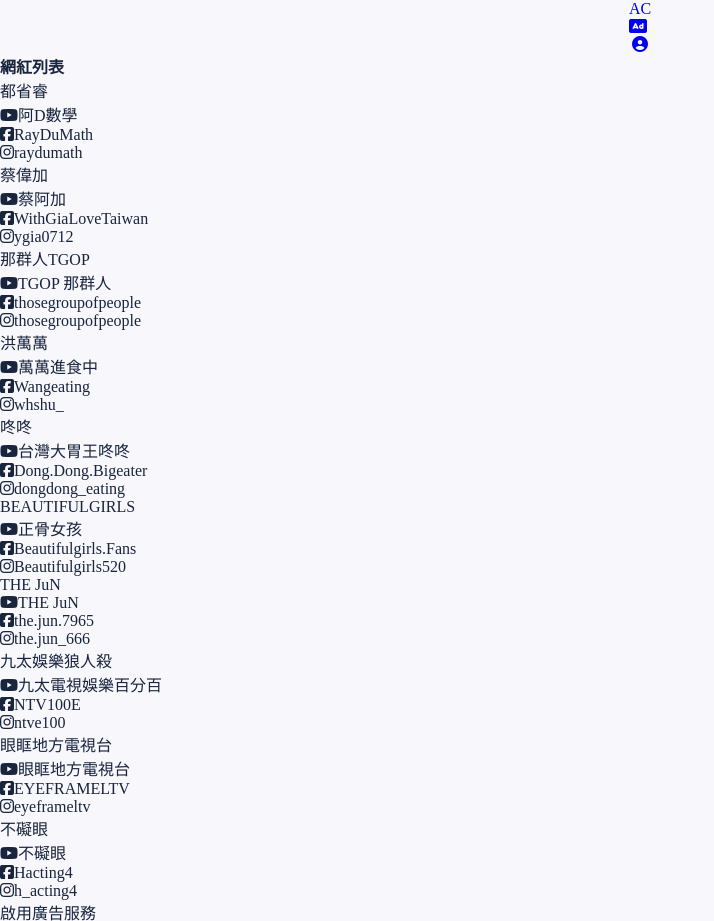
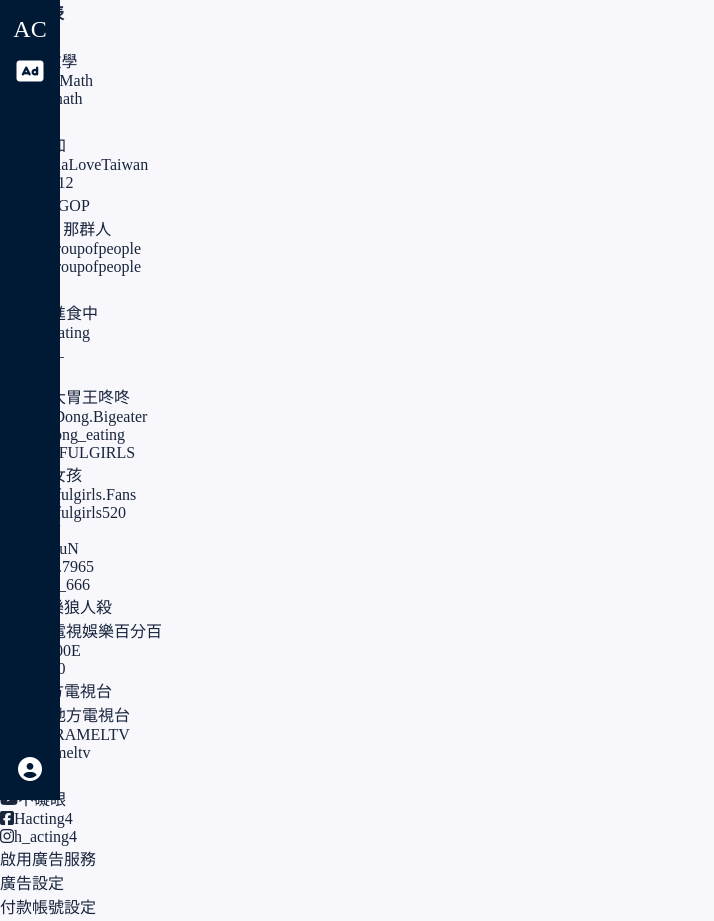
Before and after one commit to cyanshub/PROJECT-AD-CONTRACT-PLATFORM, a website with bundled scripts: page index.html in a window 1280 px wide. Shown: the top 921 px of the page, without its empty margins (0-714 px from the left). Built offline with nearby package versions, Linux system fonts and the light colour scheme.

Commit message:
導覽列 nav 樣式設計

```diff
--- a/index.html
+++ b/index.html
@@ -12,9 +12,9 @@
 <body>
   <!-- Initial code -->
   <div id="main-app">
-    <nav class="d-flex flex-column justify-content-between align-items-center">
-      <div class="menu d-flex flex-column">
-        <a href="#" class="text-center">AC</a>
+    <nav>
+      <div class="menu">
+        <a href="#">AC</a>
         <a href="#"><i class="fas fa-ad"></i></a>
       </div>
       <div class="user-center">
--- a/src/sass/style.scss
+++ b/src/sass/style.scss
@@ -8,3 +8,60 @@
 }
 
 // ==== style start ====
+// 導覽列 nav 樣式設計
+nav {
+  // 概略外觀
+  background-color: $main-blue;
+  width: 60px;
+
+  // 容器排版
+  display: flex;
+  flex-direction: column;
+  justify-content: space-between;
+  align-items: center;
+
+  // positon 定位相關
+  position: fixed;
+  top: 0;
+  bottom: 0;
+  z-index: 100;
+
+  // 細部外觀
+  padding: 1rem 0;
+
+  .menu {
+    // 容器排版
+    display: flex;
+    flex-direction: column;
+
+    // 細部外觀
+    a {
+      display: block;
+      margin-bottom: 1rem;
+      color: $white;
+      font-size: 1.5rem;
+      text-align: center;
+    }
+  }
+
+  .user-center {
+    // 細部外觀
+    a {
+      display: block;
+      color: $white;
+      font-size: 1.5rem;
+    }
+  }
+}
+
+
+// 主要區塊 main 樣式設計
+
+
+// 卡片清單 card-list 樣式設計
+
+
+// 步驟引導 stepper 樣式設計
+
+
+// 表單 form 樣式設計
```
Also changed, not shown: dist/css/style.css, 1 other file.
